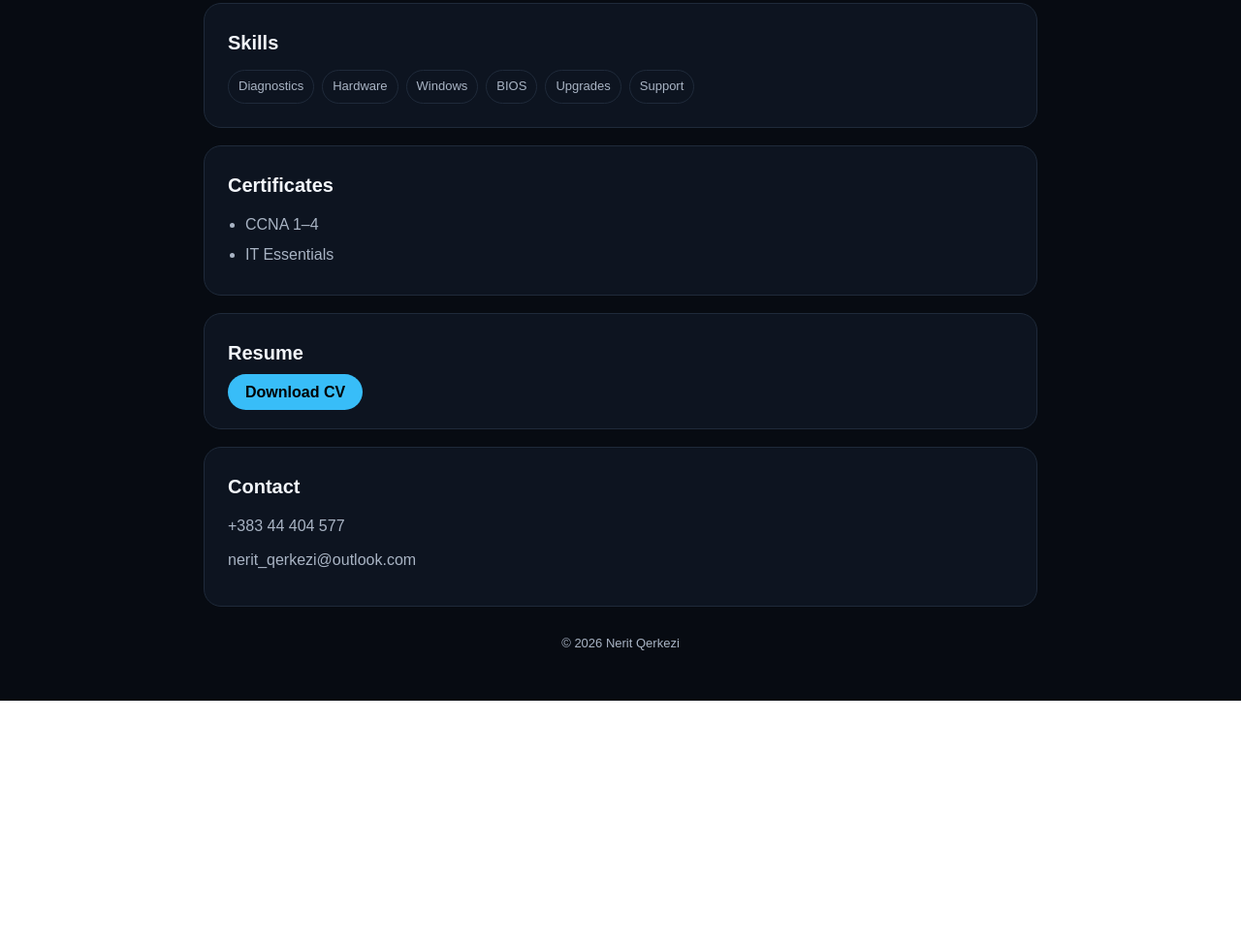
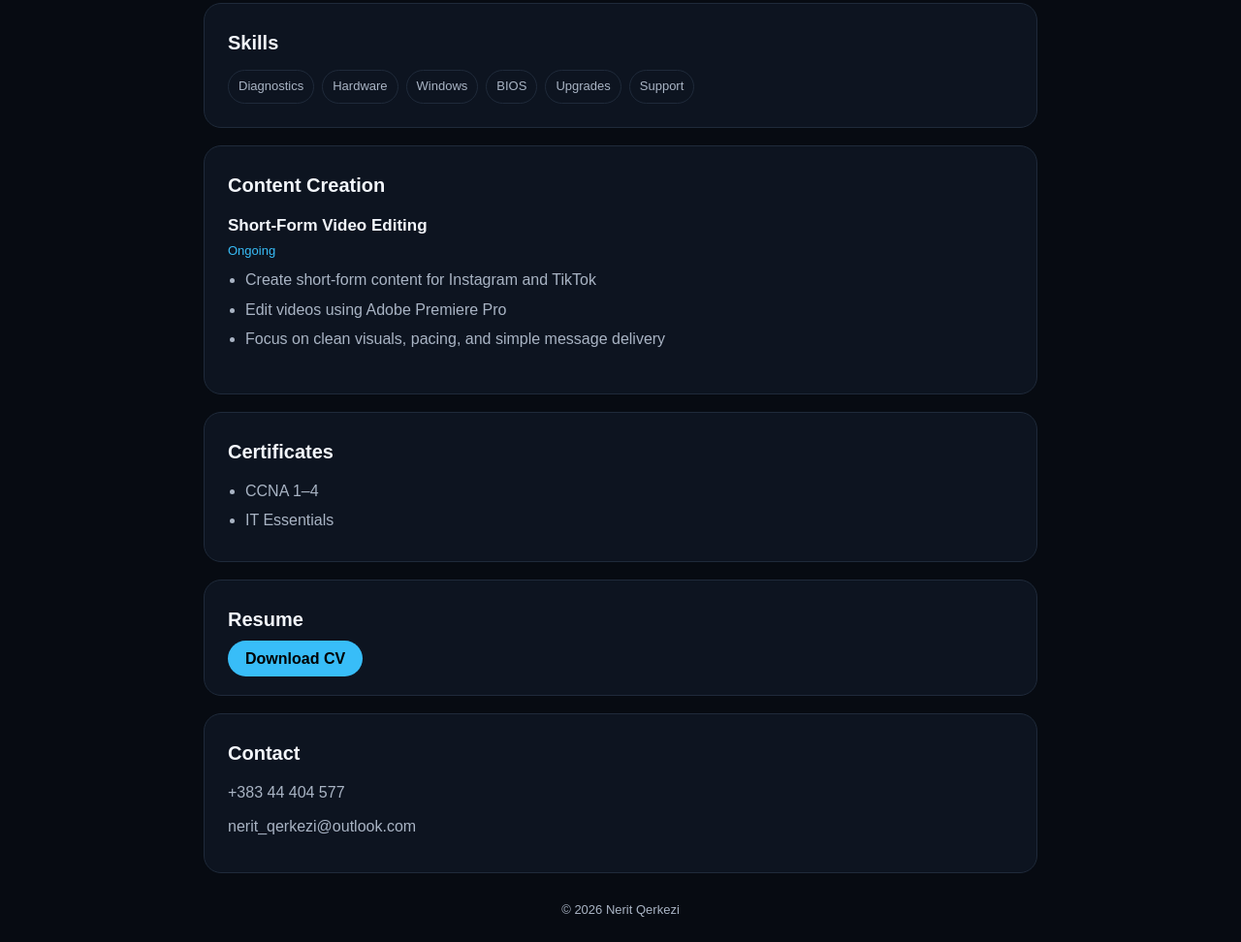
Before and after one commit to NeritIT/CV, a plain HTML site: page index.html in a window 1280 px wide. Shown: the part 1640-2612 px from the top of the page at 97% size. Before the commit the page ends 2363 px from the top, so only its background shows below. Drawn offline with Linux system fonts and the light colour scheme.

Commit message:
Update index.html

```diff
--- a/index.html
+++ b/index.html
@@ -273,6 +273,21 @@
     </section>
 
     <section>
+  <h2>Content Creation</h2>
+
+  <div class="item">
+    <h3>Short-Form Video Editing</h3>
+    <div class="date">Ongoing</div>
+    <ul>
+      <li>Create short-form content for Instagram and TikTok</li>
+      <li>Edit videos using Adobe Premiere Pro</li>
+      <li>Focus on clean visuals, pacing, and simple message delivery</li>
+    </ul>
+  </div>
+
+</section>
+
+    <section>
       <h2>Certificates</h2>
       <ul>
         <li>CCNA 1–4</li>
```
